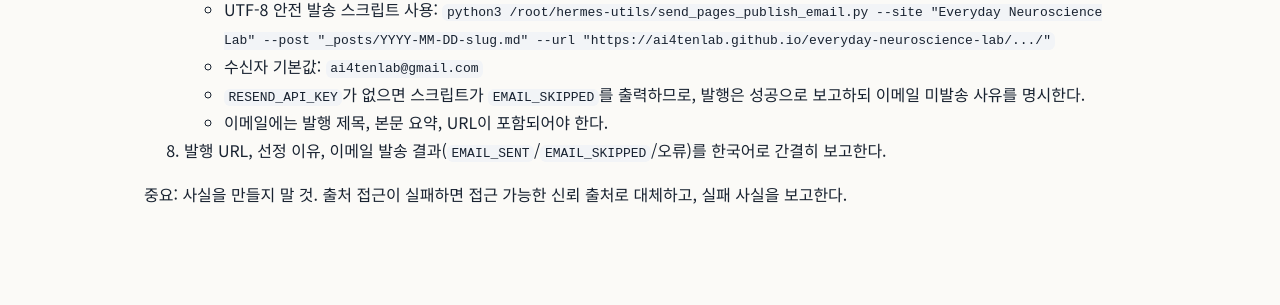
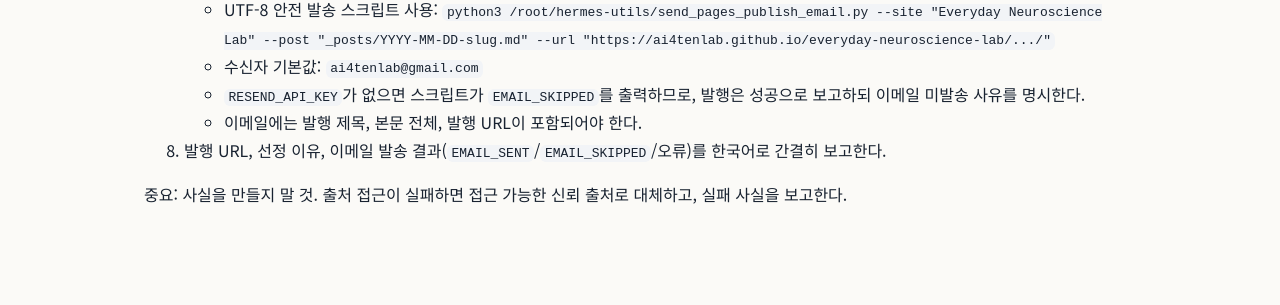
Before and after one commit to ai4tenlab/everyday-neuroscience-lab, a Jekyll site: the page built from CRON_PROMPT.md, in a window 1280 px wide and 900 px high, scrolled down 1458 px. Shown: the part 506-811 px from the top of the window. Built offline with Jekyll 4.4.1, drawn with Linux system fonts in a browser that asks for light colours; our own code applies the rules of GitHub Pages for plain Markdown files.

Commit message:
chore: send full post body in publish emails

```diff
--- a/CRON_PROMPT.md
+++ b/CRON_PROMPT.md
@@ -63,7 +63,7 @@
      `python3 /root/hermes-utils/send_pages_publish_email.py --site "Everyday Neuroscience Lab" --post "_posts/YYYY-MM-DD-slug.md" --url "https://ai4tenlab.github.io/everyday-neuroscience-lab/.../"`
    - 수신자 기본값: `ai4tenlab@gmail.com`
    - `RESEND_API_KEY`가 없으면 스크립트가 `EMAIL_SKIPPED`를 출력하므로, 발행은 성공으로 보고하되 이메일 미발송 사유를 명시한다.
-   - 이메일에는 발행 제목, 본문 요약, URL이 포함되어야 한다.
+   - 이메일에는 발행 제목, 본문 전체, 발행 URL이 포함되어야 한다.
 13. 발행 URL, 선정 이유, 이메일 발송 결과(`EMAIL_SENT`/`EMAIL_SKIPPED`/오류)를 한국어로 간결히 보고한다.
 
 중요: 사실을 만들지 말 것. 출처 접근이 실패하면 접근 가능한 신뢰 출처로 대체하고, 실패 사실을 보고한다.
```
